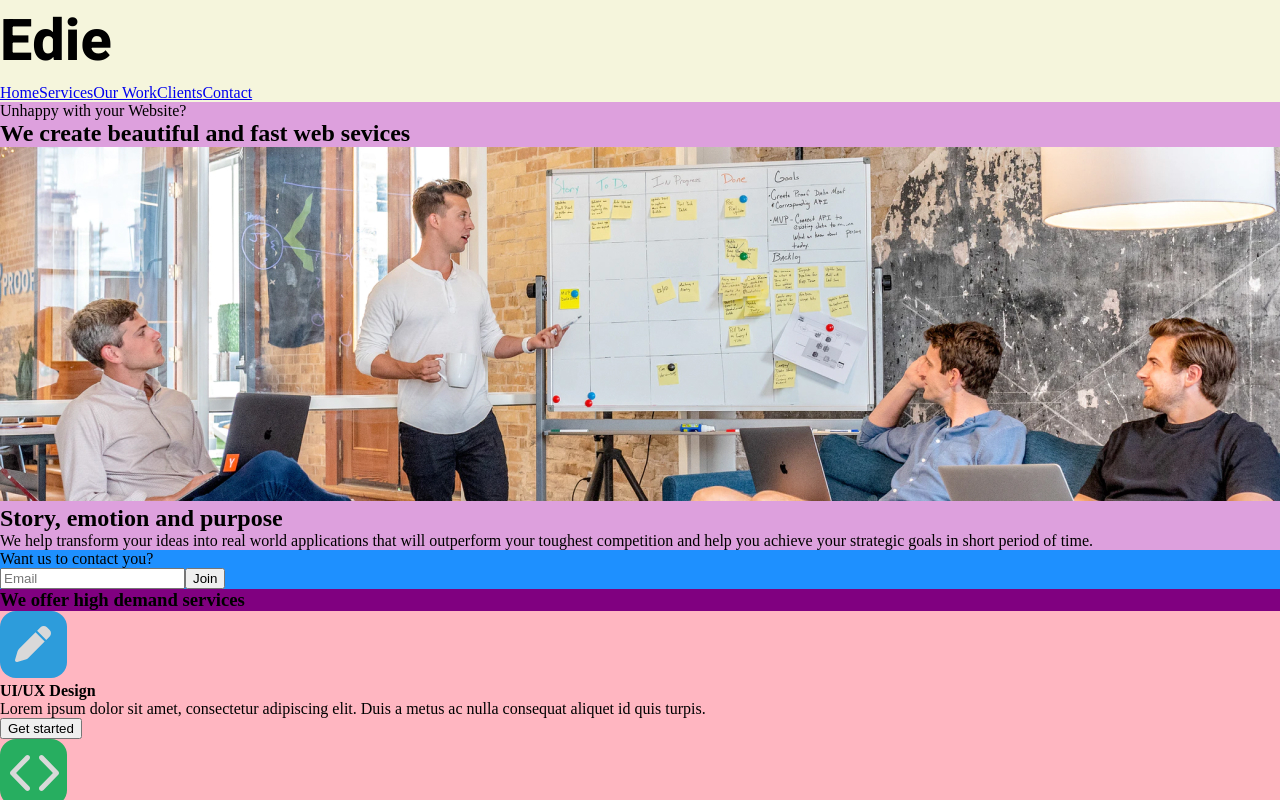
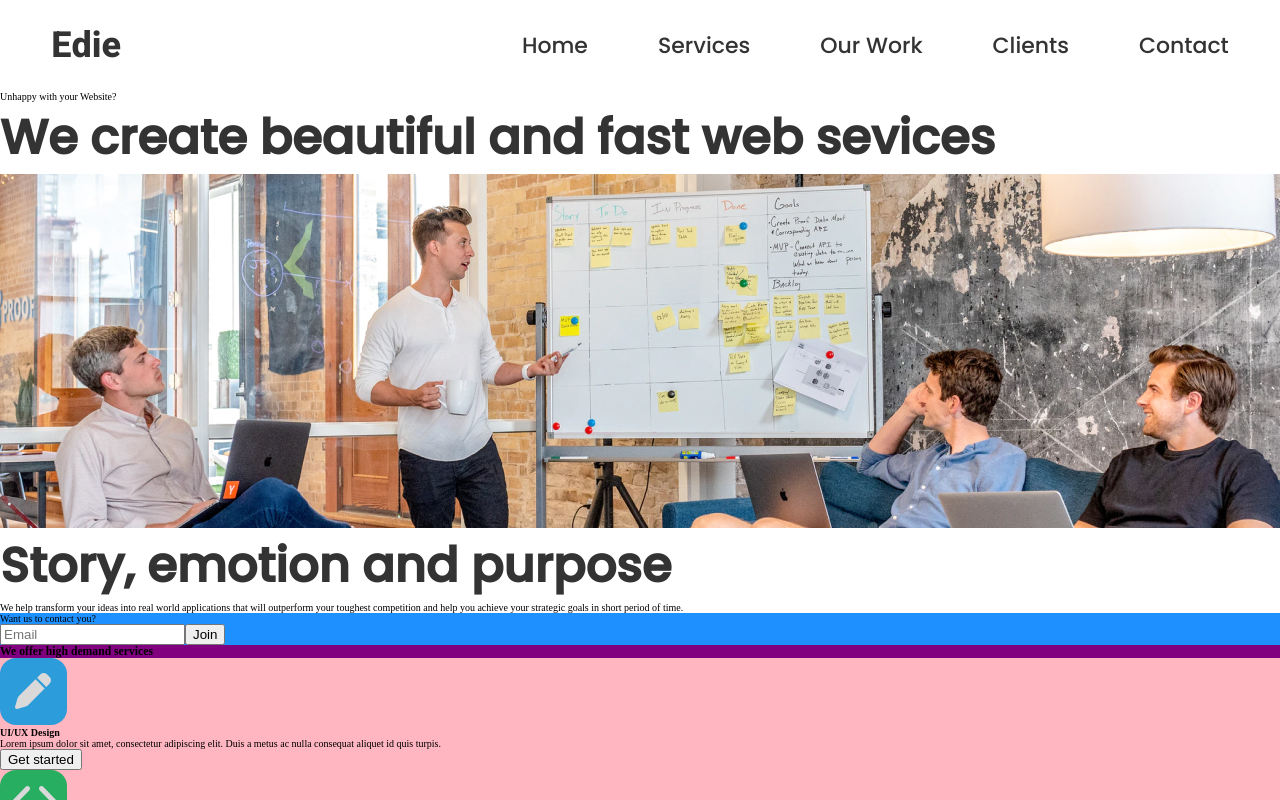
Before and after one commit to megbug/Edie, a React (Vite) app: page / in a window 1280 px wide. Shown: the top 800 px of the page. Built offline with nearby package versions, Linux system fonts and the light colour scheme.

Commit message:
finished navbar styling

```diff
--- a/src/App.css
+++ b/src/App.css
@@ -15,23 +15,77 @@
     src: url('./assets/fonts/Montserrat-VariableFont_wght.ttf');
 }
 
-.heebo {
-    font-family: 'heebo';
-    font-size: 3.6rem;
-    font-weight: 800;
-}
-
 * {
     margin: 0;
     box-sizing: border-box;
 }
 
-.header {
-    background-color: beige;
+html {
+    font-size: 10px;
 }
 
-.heroSection {
-    background-color: plum;
+.heebo {
+    font-family: 'heebo';
+    font-size: 3.6rem;
+    font-weight: 800;
+    color: #333333;
+}
+
+.headline{
+    font-family: 'poppins500';
+    font-size: 4.8rem;
+    line-height: 7.2rem;
+    color: #333333;
+}
+
+/* ###### Navbar ###### */
+.header {
+    background-color: white;
+    display: flex;
+    justify-content: space-between;
+    align-items: center;
+    padding: 1.5% 4%;
+    position: sticky;
+    top: 0;
+}
+
+.nav a {
+    font-family: poppins500;
+    font-size: 2.2rem;
+    text-decoration: none;
+    padding-left: 7rem;
+    color: #333333;
+}
+
+/* ###### HeroSection ###### */
+
+.heroSection h6 {
+    font-family: 'poppins500';
+    font-size: 1.8rem;
+    line-height: 2.7rem;
+    color: #2D9CDB;
+    margin: 1.5% 14%;
+}
+
+.heroContainer article {
+    /* background-color: plum; */
+    margin: 0 auto;
+    text-align: left;
+    margin: 3% 14%;
+    width: 40%;
+}
+
+.heroContainer article:nth-of-type(2) {
+    width: 30%;
+}
+
+
+
+.heroContainer img {
+    display: block;
+    margin: 0 auto;
+    text-align: center;
+    border-radius: 1.8rem;
 }
 
 .contact {
```
